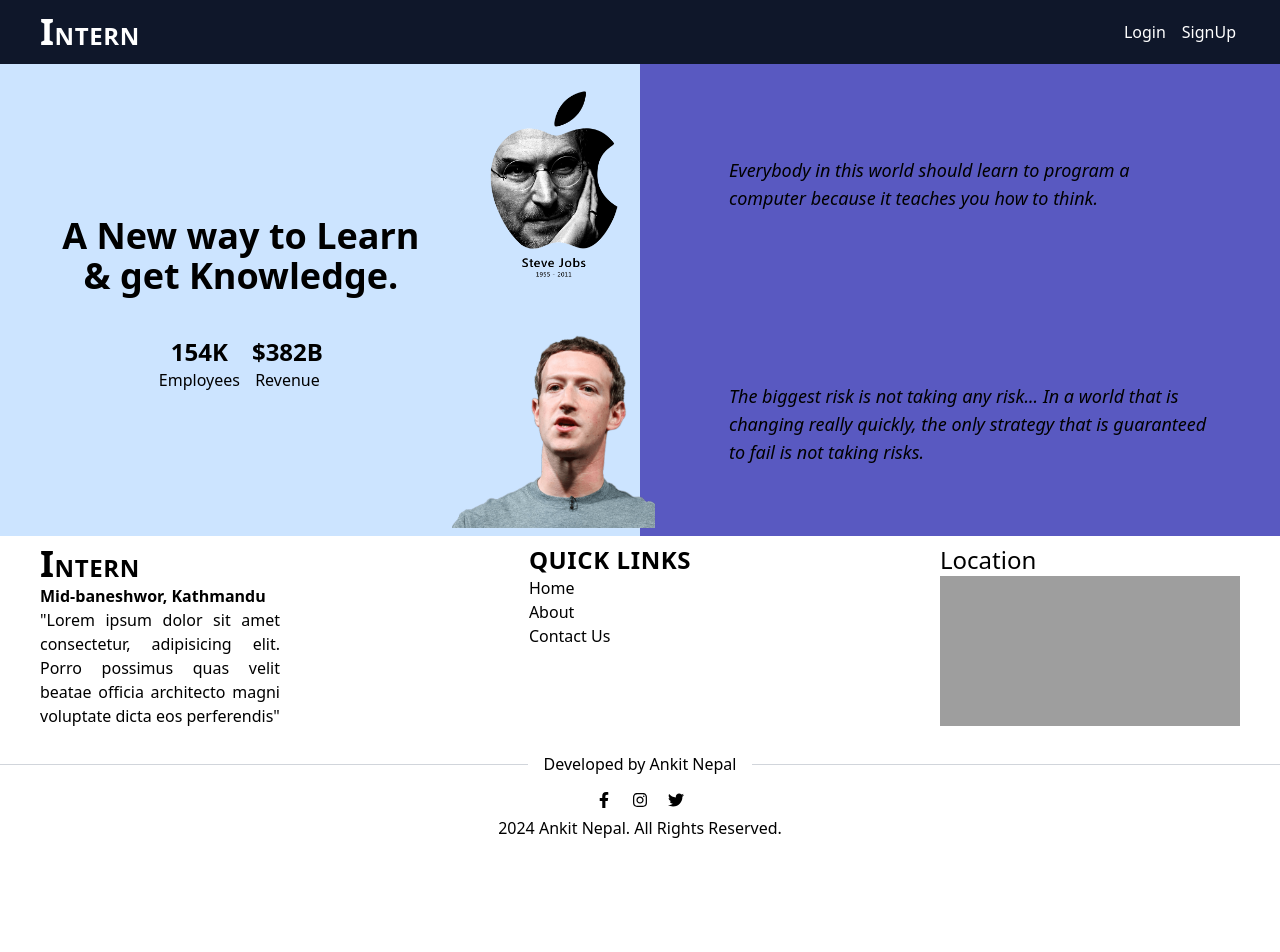
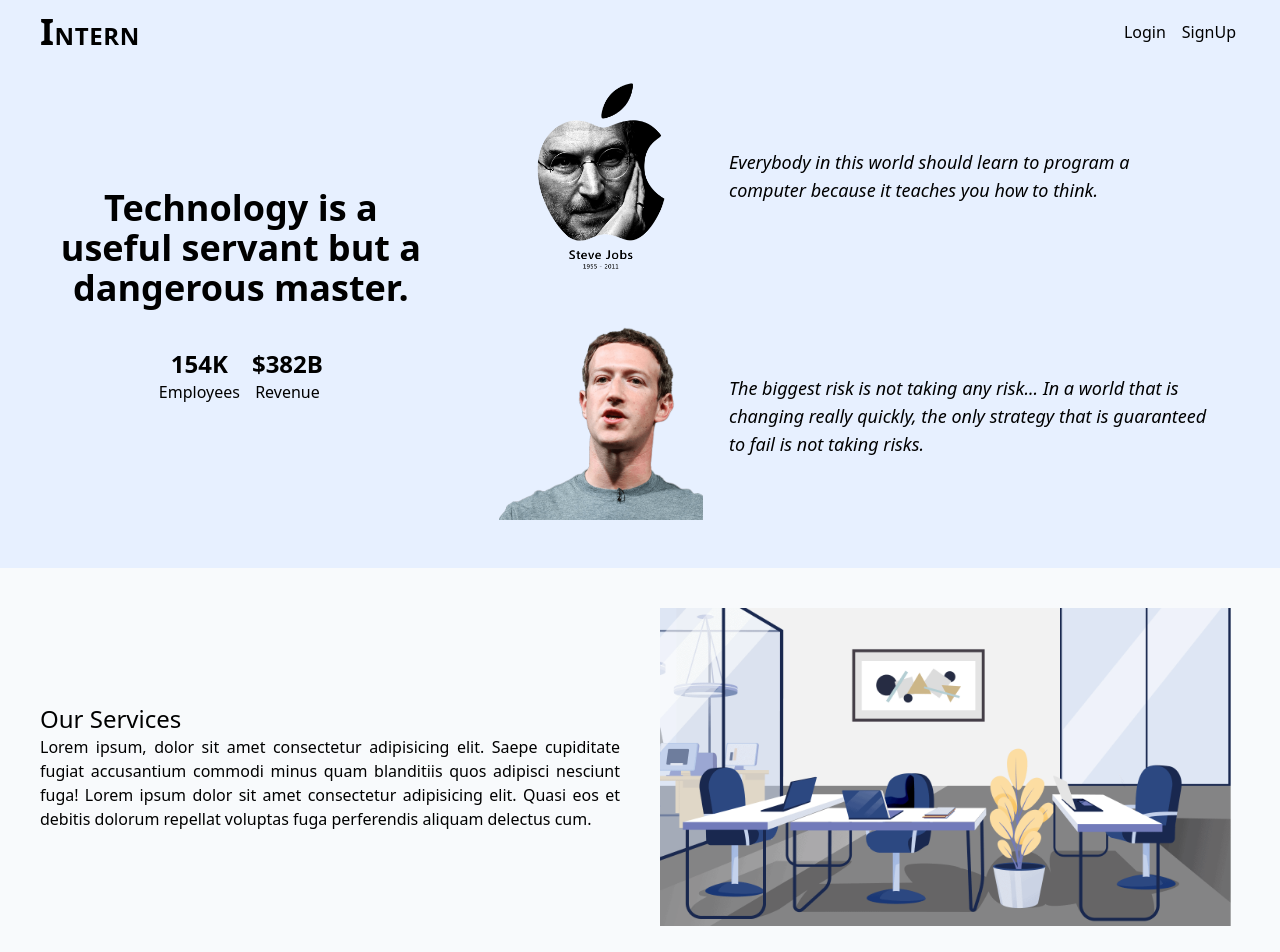
Before and after one commit to ankitnep001/projectOneIntern-Frontend, a React (Vite) app: page / in a window 1280 px wide. Shown: the top 952 px of the page. Before the commit the page ends 848 px from the top, so only its background shows below. Built offline with nearby package versions, Linux system fonts and the light colour scheme; grey boxes are pictures that could not be loaded.

Commit message:
feat-Added new section to landing page

```diff
--- a/src/config/constant/image.ts
+++ b/src/config/constant/image.ts
@@ -1,4 +1,5 @@
 import mark from '@assets/images/mark.png'
+import office from '@assets/images/office.png'
 import steveJobs from '@assets/images/steveJobs.png'
 
-export const image: { [key: string]: string } = { steveJobs, mark }
+export const image: { [key: string]: string } = { steveJobs, mark, office }
--- a/src/ui/landingPage/molecule/LandingLeft.tsx
+++ b/src/ui/landingPage/molecules/LandingLeft.tsx
@@ -3,8 +3,7 @@
     <div className='flex flex-col items-center justify-center  text-center'>
       <div>
         <h1 className='text-2xl md:text-4xl font-bold leading-tight'>
-          A New way to Learn
-          <br />& get Knowledge.
+          Technology is a useful servant but a dangerous master.
         </h1>
       </div>
 
--- a/src/ui/landingPage/molecule/LandingRight.tsx
+++ b/src/ui/landingPage/molecules/LandingRight.tsx
@@ -9,7 +9,7 @@
 
         return (
           <div key={index} className='flex flex-col md:flex-row items-center justify-center text-black rounded-lg'>
-            <div className='w-full flex justify-center md:justify-start   md:w-1/2'>
+            <div className='w-full flex justify-center md:justify-end   md:w-1/2'>
               <img src={imageUrl} alt={item.image.alt} className='w-52 h-52 object-contain' />
             </div>
             <div className='w-full text-center md:text-left  md:w-2/2 p-6'>
--- a/src/ui/landingPage/organism/Footer.tsx
+++ b/src/ui/landingPage/organisms/Footer.tsx
@@ -3,8 +3,8 @@
 
 const Footer = () => {
   return (
-    <div>
-      <footer className='px-10 py-2 flex flex-col md:flex-row gap-y-10 justify-between '>
+    <div className='bg-slate-50'>
+      <footer className='px-10 py-2 flex flex-col md:flex-row gap-y-10 justify-between  '>
         <div>
           <Logo />
           <p className='font-bold'>Mid-baneshwor, Kathmandu</p>
--- /dev/null
+++ b/src/ui/landingPage/organisms/Hero.tsx
@@ -0,0 +1,19 @@
+import LandingLeft from "../molecules/LandingLeft"
+import LandingRight from "../molecules/LandingRight"
+
+const Hero = () => {
+    return (
+        <section className=' flex justify-center items-center px-10 pb-10 bg-[#E7F0FF]'>
+            <div className='flex flex-col md:flex-row justify-center items-center'>
+                <div className='w-full md:w-1/2 p-2'>
+                    <LandingLeft />
+                </div>
+                <div className='w-full md:w-2/2 p-2'>
+                    <LandingRight />
+                </div>
+            </div>
+        </section>
+    )
+}
+
+export default Hero
--- a/src/ui/landingPage/organism/Navbar.tsx
+++ b/src/ui/landingPage/organisms/Navbar.tsx
@@ -4,7 +4,8 @@
 
 const Navbar = () => {
   return (
-    <nav className='flex justify-between items-center px-10 py-3 bg-slate-900 text-white   '>
+    <nav className='flex justify-between items-center px-10 py-3 bg-[#E7F0FF] '>
+
       <div>
         <Logo />
       </div>
@@ -18,6 +19,7 @@
           <Button type='button' buttonText='SignUp' />
         </Link>
       </div>
+
     </nav>
   )
 }
--- /dev/null
+++ b/src/ui/landingPage/organisms/Services.tsx
@@ -0,0 +1,19 @@
+import office from '@assets/images/office.png'
+const Services = () => {
+    return (
+        <div className='flex flex-col md:flex-row gap-y-2 md:gap-x-10 items-center px-10 py-10  bg-slate-50'>
+            <div className='flex-1'>
+                <h1 className="text-2xl">Our Services</h1>
+                <p className='w-full text-justify'>Lorem ipsum, dolor sit amet consectetur adipisicing elit. Saepe cupiditate fugiat accusantium
+                    commodi minus quam blanditiis quos adipisci nesciunt fuga! Lorem ipsum dolor sit amet consectetur adipisicing elit. Quasi eos et debitis dolorum repellat voluptas fuga perferendis aliquam delectus cum.
+                </p>
+            </div>
+
+            <div className=' flex-1  object-cover  '>
+                <img src={office} alt="" />
+            </div>
+        </div>
+    )
+}
+
+export default Services
--- a/src/ui/landingPage/pages/LandingPage.tsx
+++ b/src/ui/landingPage/pages/LandingPage.tsx
@@ -1,18 +1,12 @@
-import LandingLeft from '@ui/landingPage/molecule/LandingLeft'
-import LandingRight from '@ui/landingPage/molecule/LandingRight'
+import Hero from "@ui/landingPage/organisms/Hero"
+import Services from "@ui/landingPage/organisms/Services"
 
 const LandingPage = () => {
   return (
-    <section className=' mt-2 px-10 h-full '>
-      <div className='flex flex-col md:flex-row justify-center items-center'>
-        <div className='w-full md:w-1/2 p-2'>
-          <LandingLeft />
-        </div>
-        <div className='w-full md:w-2/2 p-2'>
-          <LandingRight />
-        </div>
-      </div>
-    </section>
+    <div>
+      <Hero />
+      <Services />
+    </div>
   )
 }
 
--- a/src/ui/landingPage/templates/LandingPageTemplate.tsx
+++ b/src/ui/landingPage/templates/LandingPageTemplate.tsx
@@ -1,12 +1,12 @@
-import Footer from '@ui/landingPage/organism/Footer'
-import Navbar from '@ui/landingPage/organism/Navbar'
+import Footer from '@ui/landingPage/organisms/Footer'
+import Navbar from '@ui/landingPage/organisms/Navbar'
 import { Outlet } from 'react-router-dom'
 
 const LandingPageTemplate = () => {
   return (
     <div className='min-h-screen flex flex-col'>
       <Navbar />
-      <div className='flex justify-center items-center flex-grow bg-[#CCE4FF] custom:bg-[#CCE4FF] md:bg-split-gradient'>
+      <div className='flex  flex-grow '>
         <Outlet />
       </div>
       <Footer />
```
Also changed, not shown: src/assets/images/office.png (added), 1 other file (tests, documents, lock files or other folders).
